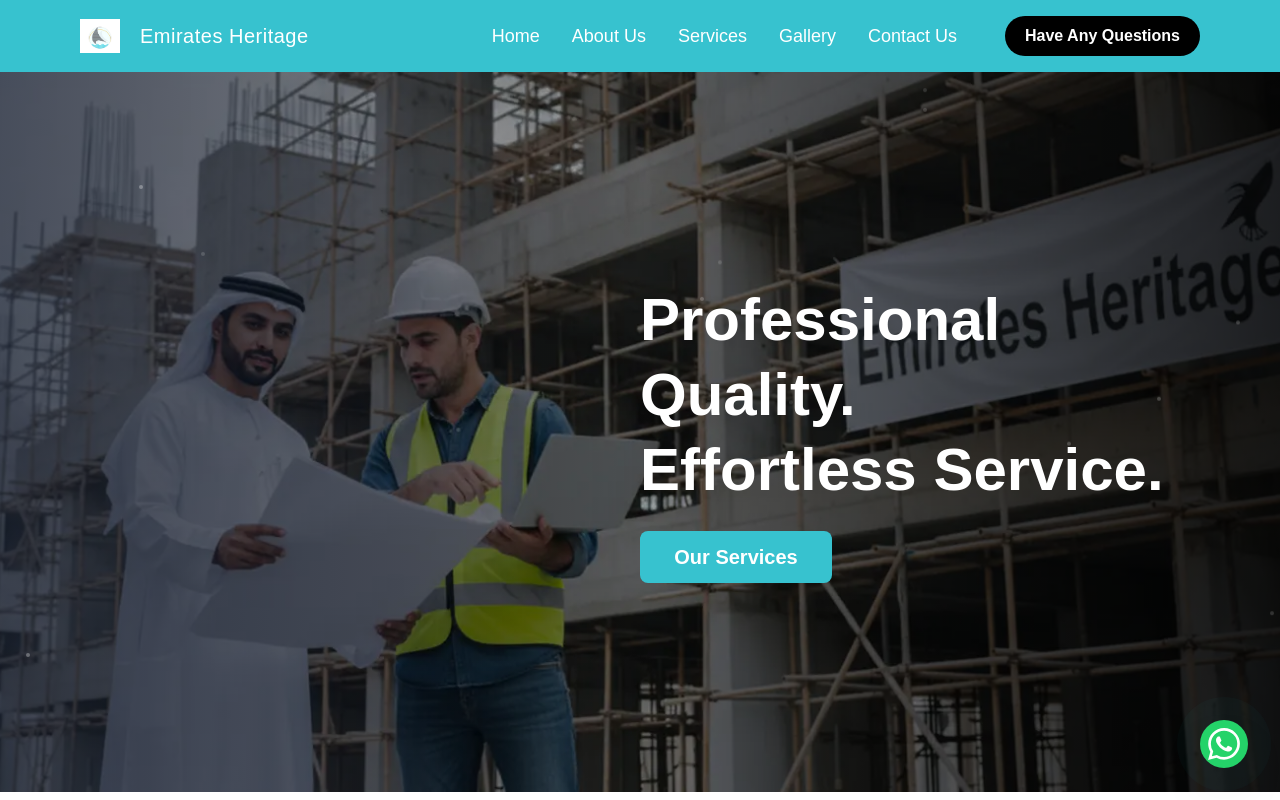
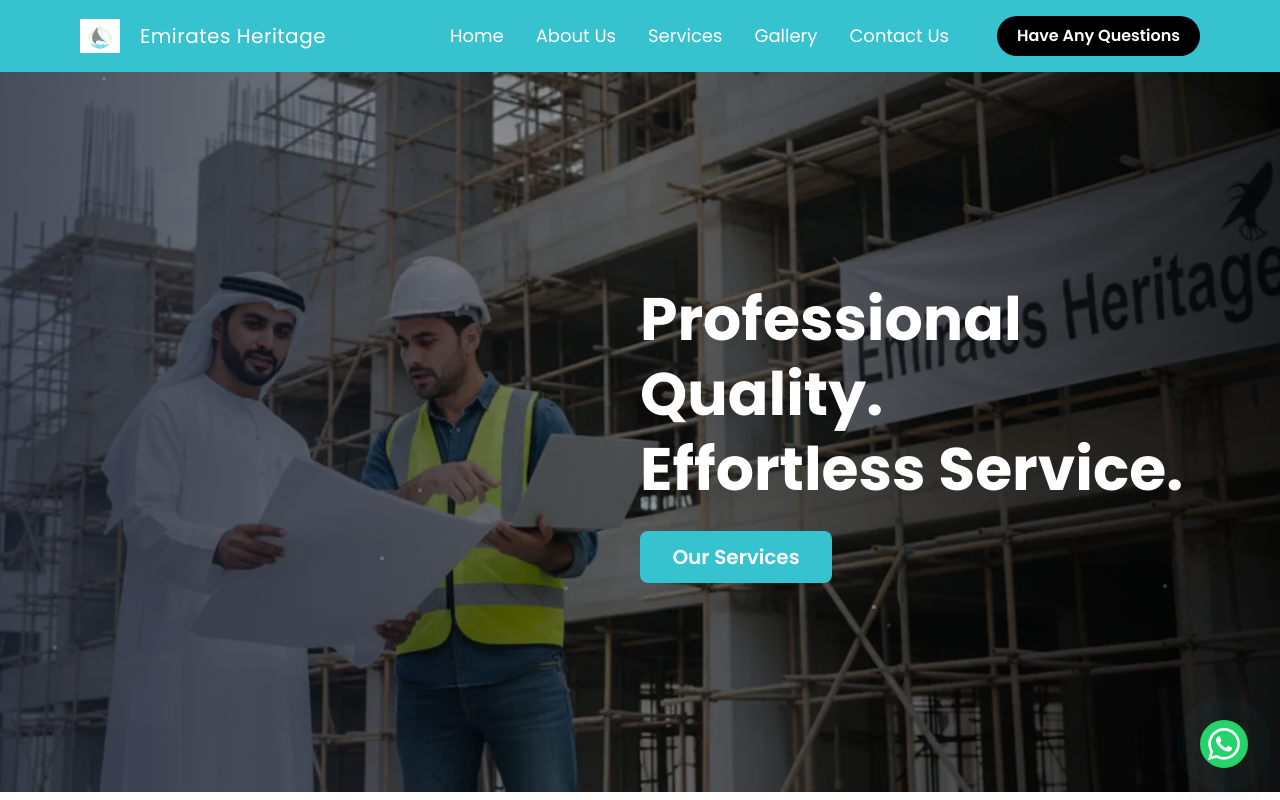
Before and after one commit to Amir-ibn-iliyas/emiratesHeritage, a React (Vite) app: page / in a window 1280 px wide. Shown: the top 800 px of the page. Built offline with nearby package versions, Linux system fonts and the light colour scheme.

Commit message:
image loading of hero section

```diff
--- a/src/components/AboutUs.jsx
+++ b/src/components/AboutUs.jsx
@@ -40,7 +40,6 @@ const AboutUs = () => {
 
   return (
     <>
-      {/* Focus On Expertise */}
 
       <section id="about" className="w-screen md:w-full md:px-3 lg:px-10 py-5">
         {/* Heading */}
--- a/src/components/Hero.jsx
+++ b/src/components/Hero.jsx
@@ -2,17 +2,20 @@ import { useState } from "react";
 import heroImage from "../assets/images/heroImage2.webp";
 
 const Hero = () => {
+  const [isLoaded, setIsLoaded] = useState(false);
   return (
     <>
-      <section
+     <section
         id="home"
-        className="relative h-[30vh] md:h-[40vh] lg:h-[90vh] overflow-hidden"
+        className="relative h-[30vh] md:h-[40vh] lg:h-[90vh] overflow-hidden bg-gray-900"
       >
-        {/* Background */}
-        <div
-          id="hero-bg"
-          className="absolute inset-0 bg-cover bg-center transition-transform duration-[2000ms] ease-out"
-          style={{ backgroundImage: `url(${heroImage})` }}
+
+        <img
+          src={heroImage}
+          alt="Heritage Background"
+          className={`absolute inset-0 w-full h-full object-cover transition-opacity duration-1000 ease-out
+            ${isLoaded ? "opacity-100" : "opacity-0"}`}
+          onLoad={() => setIsLoaded(true)}
         />
 
         {/* Gradient Overlay */}
--- a/src/index.css
+++ b/src/index.css
@@ -1,6 +1,6 @@
-@import "tailwindcss";
 @import url('https://fonts.googleapis.com/css2?family=Poppins:wght@300;400;500;600;700;800&display=swap');
 /* 3. Configure the Default Font */
+@import "tailwindcss";
 @theme {
   --font-sans: "Poppins", sans-serif;
 }
```
